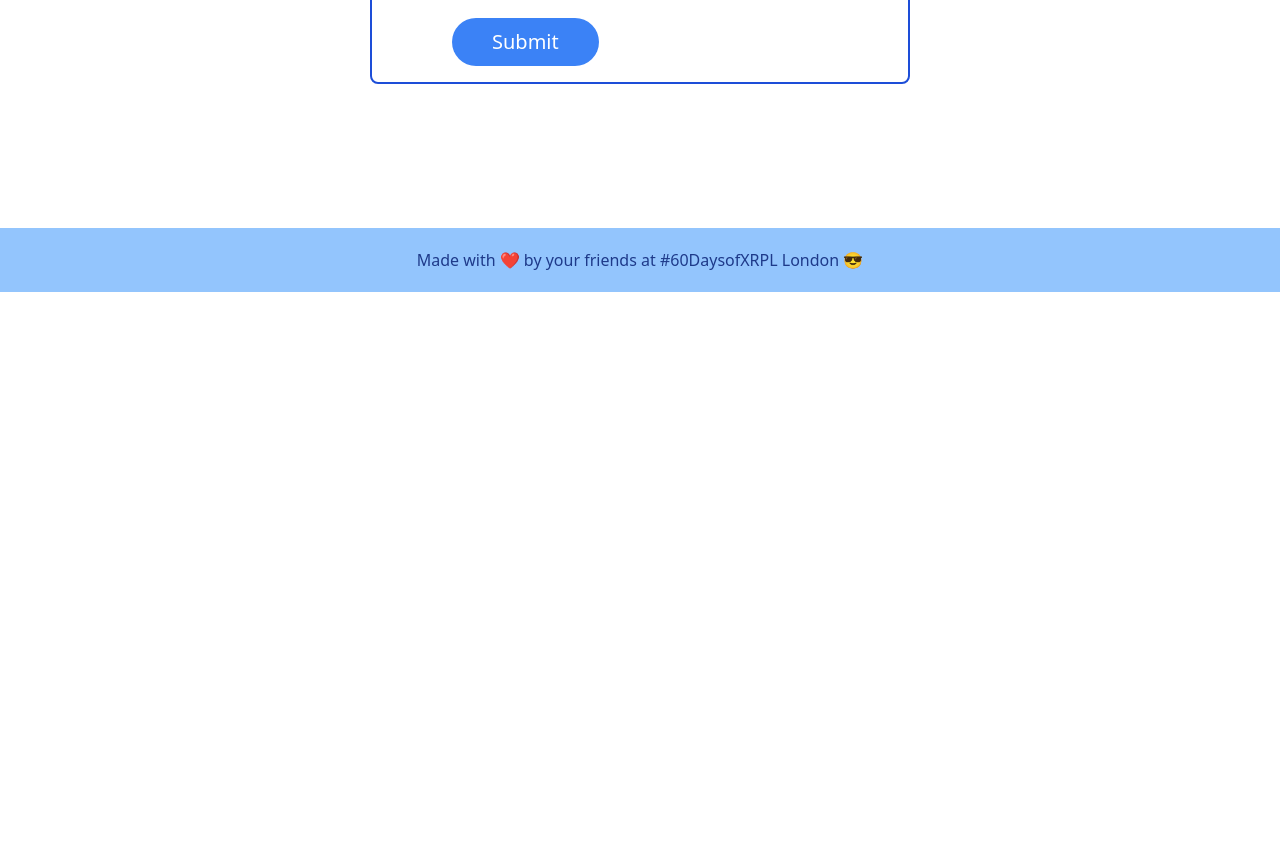
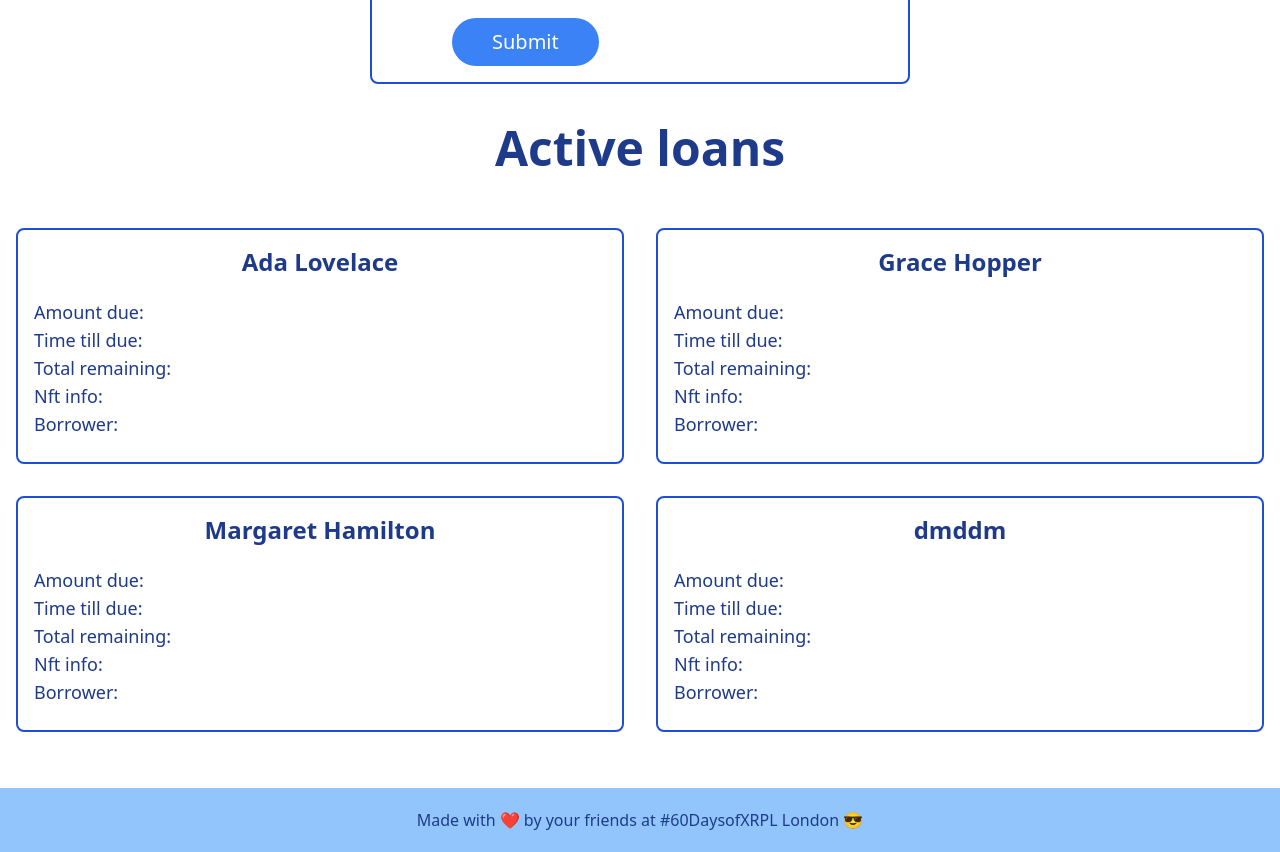
Before and after one commit to DanyloPiatyhorets/XRPLendNet, a Next.js app in the folder frontend/: page /lender in a window 1280 px wide. Shown: the part 508-1360 px from the top of the page. Before the commit the page ends 800 px from the top, so only its background shows below. Built offline with nearby package versions, Linux system fonts and the light colour scheme; what wagmi would draw is missing.

Commit message:
Added loan info for lender

```diff
--- a/frontend/pages/lender/index.tsx
+++ b/frontend/pages/lender/index.tsx
@@ -11,6 +11,14 @@ const Home: NextPage = () => {
   const [interest, setInterest] = useState("");
   const [term, setTerm] = useState("");
 
+
+  const names = ['Ada Lovelace', 'Grace Hopper', 'Margaret Hamilton','dmddm'];
+
+  const [nameMap,setMap]= useState(new Map());
+
+  const addItemToMap = (key: string, value: number) => {
+    setMap((prevMap) => new Map(prevMap.set(key, value)));
+  };
 
 
   const handleCreateLoanSubmit = async () => {
@@ -41,7 +49,7 @@ const Home: NextPage = () => {
             </div>
             </div>
           </div>
-            <div className="flex justify-center items-center">
+          <div className="flex justify-center items-center">
             <div className="border border-blue-700 border-2 p-4 text-center italic rounded-lg mt-10 px-20">
               <p className="text-blue-900 text-3xl mb-10 font-bold">Create a loan</p>
               <div className="flex flex-col gap-5">
@@ -93,9 +101,29 @@ const Home: NextPage = () => {
               </div>
             </div>
           </div>
+          <div>
+            <h1 className="text-center text-blue-900 text-5xl mb-10 font-bold mt-10">Active loans</h1>
+            <ul className="flex flex-wrap">
+              {names.map((name) => (
+                  <li key={name} className="w-1/2 p-4">
+                    <div className="border-blue-700 border-2 p-4 rounded-lg">
+                      <h1 className="text-blue-900 text-2xl mb-5 font-bold text-center">{name}</h1>
+                      <p className="text-blue-900 text-lg">Amount due:</p>
+                      <p className="text-blue-900 text-lg">Time till due:</p>
+                      <p className="text-blue-900 text-lg">Total remaining:</p>
+                      <p className="text-blue-900 text-lg">Nft info:</p>
+                      <p className="text-blue-900 text-lg mb-2">Borrower:</p>
+
+
+                    </div>
+                  </li>
+              ))}
+            </ul>
+
+          </div>
         </main>
         <footer>
-          <div className="py-5 bg-blue-300">
+          <div className="py-5 bg-blue-300 mt-10">
             <a href="https://rainbow.me" rel="noopener noreferrer" target="_blank"
                className="text-blue-900 flex justify-center">
               Made with ❤️ by your friends at #60DaysofXRPL London 😎
```
